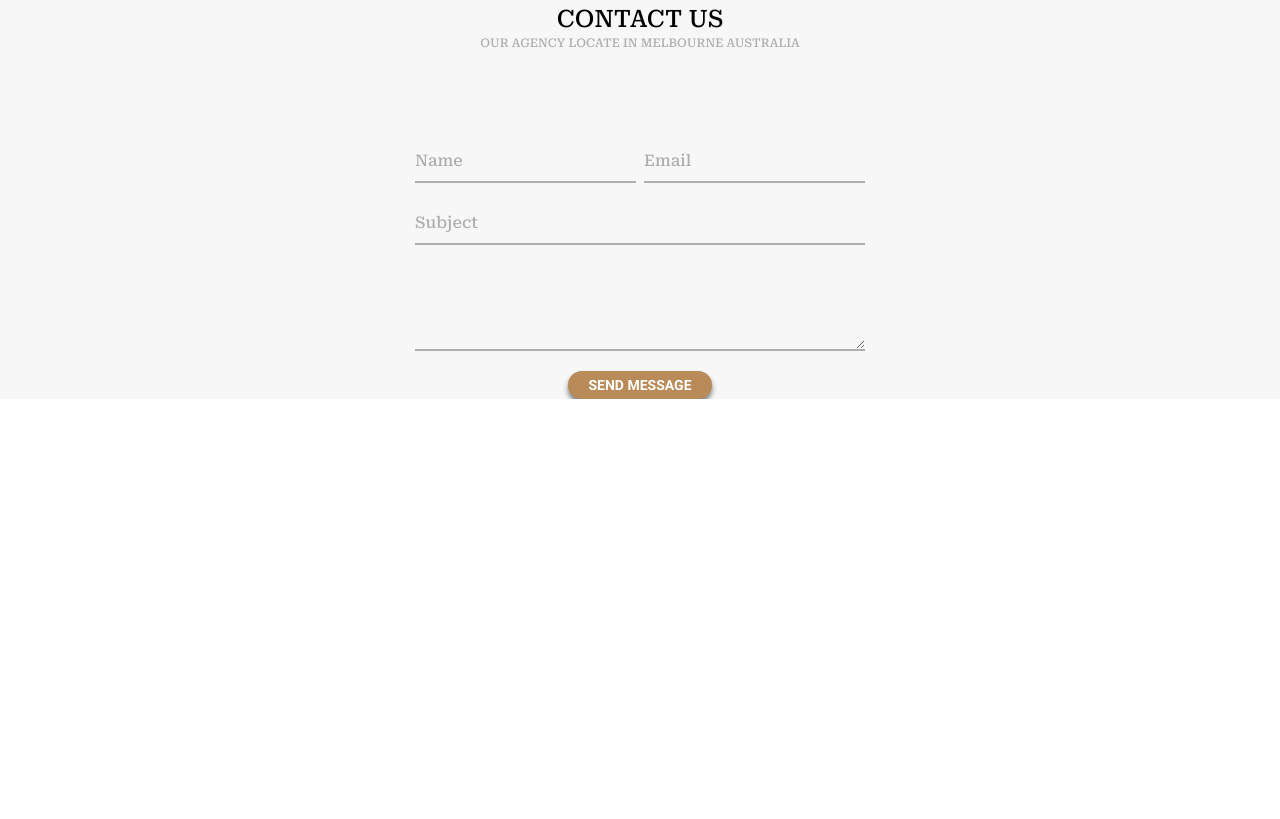
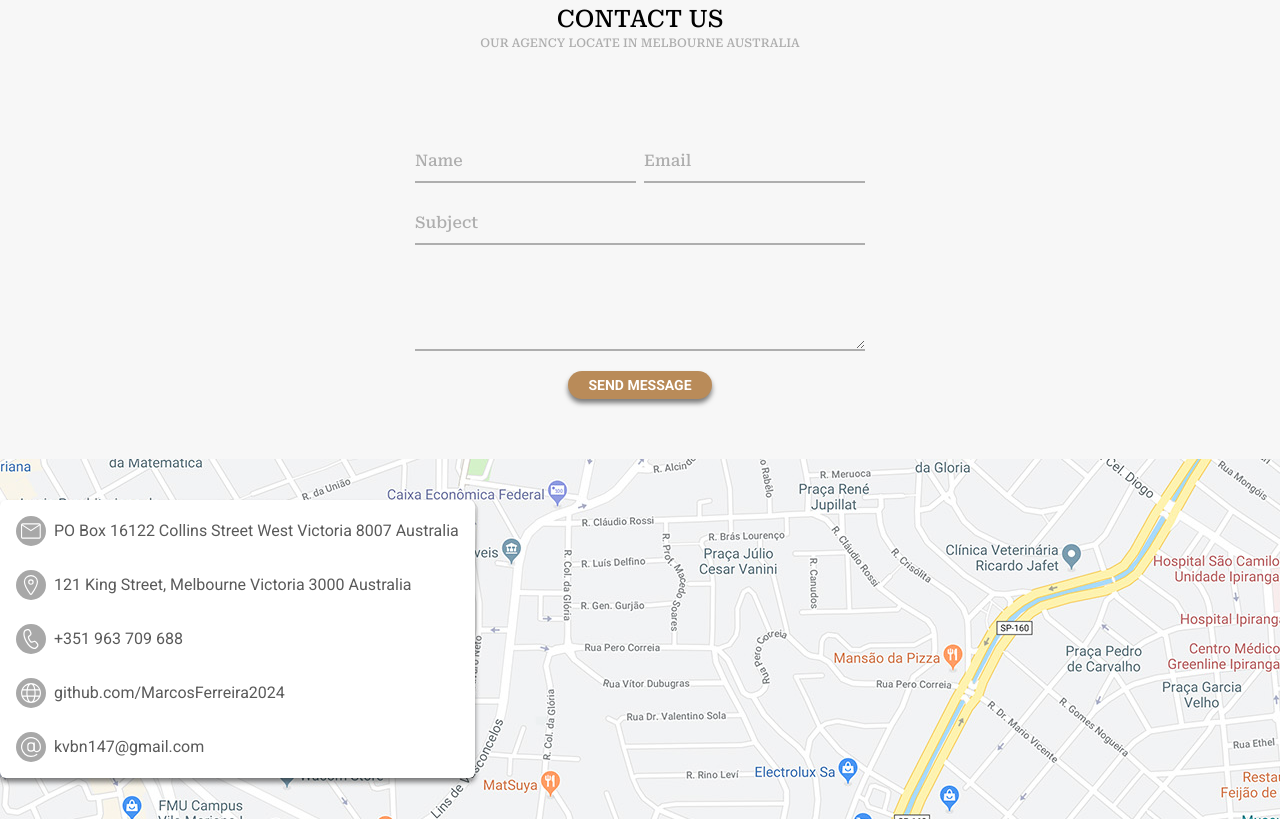
Before and after one commit to MarcosFerreira2024/Projeto-Awax, a website: page src/index.html in a window 1280 px wide. Shown: the part 5936-6755 px from the top of the page. Before the commit the page ends 6335 px from the top, so only its background shows below. Drawn offline with Linux system fonts and the light colour scheme.

Commit message:
final section contact us

```diff
--- a/src/index.html
+++ b/src/index.html
@@ -571,7 +571,7 @@
       <h1 class="serifado font-medium md:text-2xl text-lg mt-[30px] uppercase" id="contact">Contact Us</h1>
       <p class="uppercase text-center text-[#aeaeae] font-medium text-xs serifado pb-[30px] lg:pb-[60px]">Our agency locate in melbourne australia</p>
     </div>
-    <div class="pt-[30px] flex max-w-[1440px] mx-auto justify-center  items-center flex-col ">
+    <div class="pt-[30px] flex max-w-[1440px] mx-auto justify-center items-center flex-col ">
         <form action="" method="post" class="flex-col flex gap-5">
           <div class="flex gap-2">
             <input type="text" id="name" placeholder="Name" required class="py-2 border-b-2 bg-transparent placeholder:text-[#aeaeae] border-[#aeaeae] font-medium text-[#aeaeae] outline-none serifado">
@@ -582,13 +582,61 @@
 
           </div>
           <div class="flex mt-[20px]">
-            <textarea name="mensagem" id="mensagem" required class="flex-1 max-h-[300px] py-2 border-b-2 bg-transparent   border-[#aeaeae] font-medium text-[#aeaeae] outline-none serifado"></textarea>
+            <textarea name="mensagem" id="mensagem" required class="flex-1 max-h-[300px] py-2 border-b-2 bg-transparent border-[#aeaeae] font-medium text-[#aeaeae] outline-none serifado"></textarea>
           </div>
           <div class="flex justify-center">
-            <button type="submit" class="bg-[#B98B59] uppercase rounded-full text-sm text-white px-5 py-1 sombra hover:bg-[#b98a59e3] lg:self-start font-semibold roboto self-center"> Send Message</button>
+            <button type="submit" class="bg-[#B98B59] uppercase rounded-full text-sm text-white px-5 py-1 sombra hover:bg-[#b98a59e3] lg:self-start font-semibold roboto self-center mb-[60px]"> Send Message</button>
           </div>
         </form>
     </div>
+    <section class="bg-[url(/img/complementos/mapa.jpg)] h-[360px] w-[100%]">
+      <div class="max-w-[1440px] flex mx-auto">
+          <div class="flex-col flex h-[360px] justify-center">
+              <ul class="flex flex-col gap-2 sombra roboto bg-white rounded-md p-2 text-[#5a5a5a]">
+                  <li>
+                      <a href="" class="flex items-center gap-2 p-2">
+                          <span class="flex items-center justify-center bg-[#A8A8A8] rounded-full w-[30px] h-[30px]">
+                              <img src="/img/icones/email.svg" alt="" class="w-[20px] h-[20px]">
+                          </span>
+                          PO Box 16122 Collins Street West Victoria 8007 Australia
+                      </a>
+                  </li>
+                  <li>
+                      <a href="" class="flex items-center gap-2 p-2">
+                          <span class="flex items-center justify-center bg-[#A8A8A8] rounded-full w-[30px] h-[30px]">
+                              <img src="/img/icones/local.svg" alt="" class="w-[20px] h-[20px]">
+                          </span>
+                          121 King Street, Melbourne Victoria 3000 Australia
+                      </a>
+                  </li>
+                  <li>
+                      <a href="" class="flex items-center gap-2 p-2">
+                          <span class="flex items-center justify-center bg-[#A8A8A8] rounded-full w-[30px] h-[30px]">
+                              <img src="/img/icones/call.svg" alt="" class="w-[20px] h-[20px]">
+                          </span>
+                          +351 963 709 688
+                      </a>
+                  </li>
+                  <li>
+                      <a href="https://github.com/MarcosFerreira2024" class="flex items-center gap-2 p-2">
+                          <span class="flex items-center justify-center bg-[#A8A8A8] rounded-full w-[30px] h-[30px]">
+                              <img src="/img/icones/globe.svg" alt="" class="w-[20px] h-[20px]">
+                          </span>
+                          github.com/MarcosFerreira2024
+                      </a>
+                  </li>
+                  <li>
+                      <a href="" class="flex items-center gap-2 p-2">
+                          <span class="flex items-center justify-center bg-[#A8A8A8] rounded-full w-[30px] h-[30px]">
+                              <img src="/img/icones/@.svg" alt="" class="w-[20px] h-[20px]">
+                          </span>
+                          kvbn147@gmail.com
+                      </a>
+                  </li>
+              </ul>
+          </div>
+      </div>
+    </section>
   </section>
 </body>
 <script>
```
Also changed, not shown: img/icones/@.svg (added), img/icones/call.svg (added), img/icones/email.svg (added), img/icones/globe.svg (added), img/icones/local.svg (added), src/output.css.
